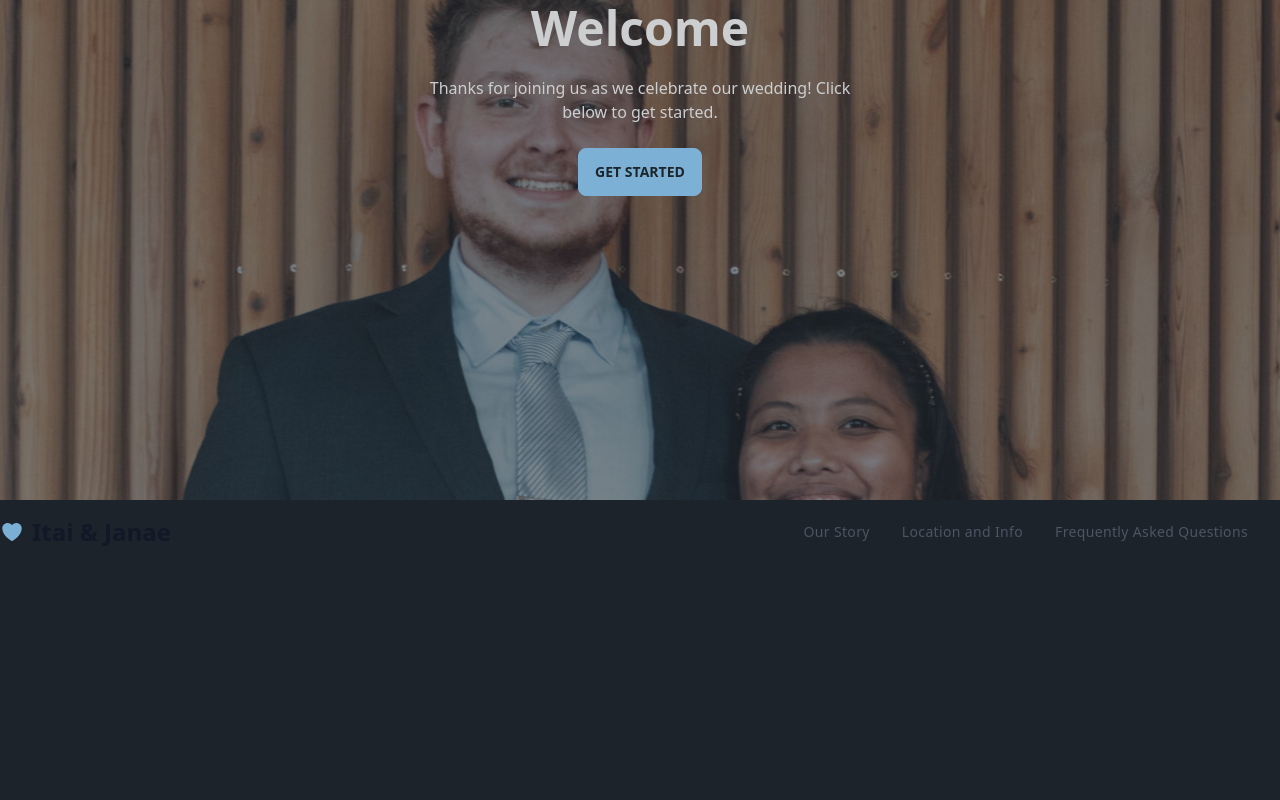
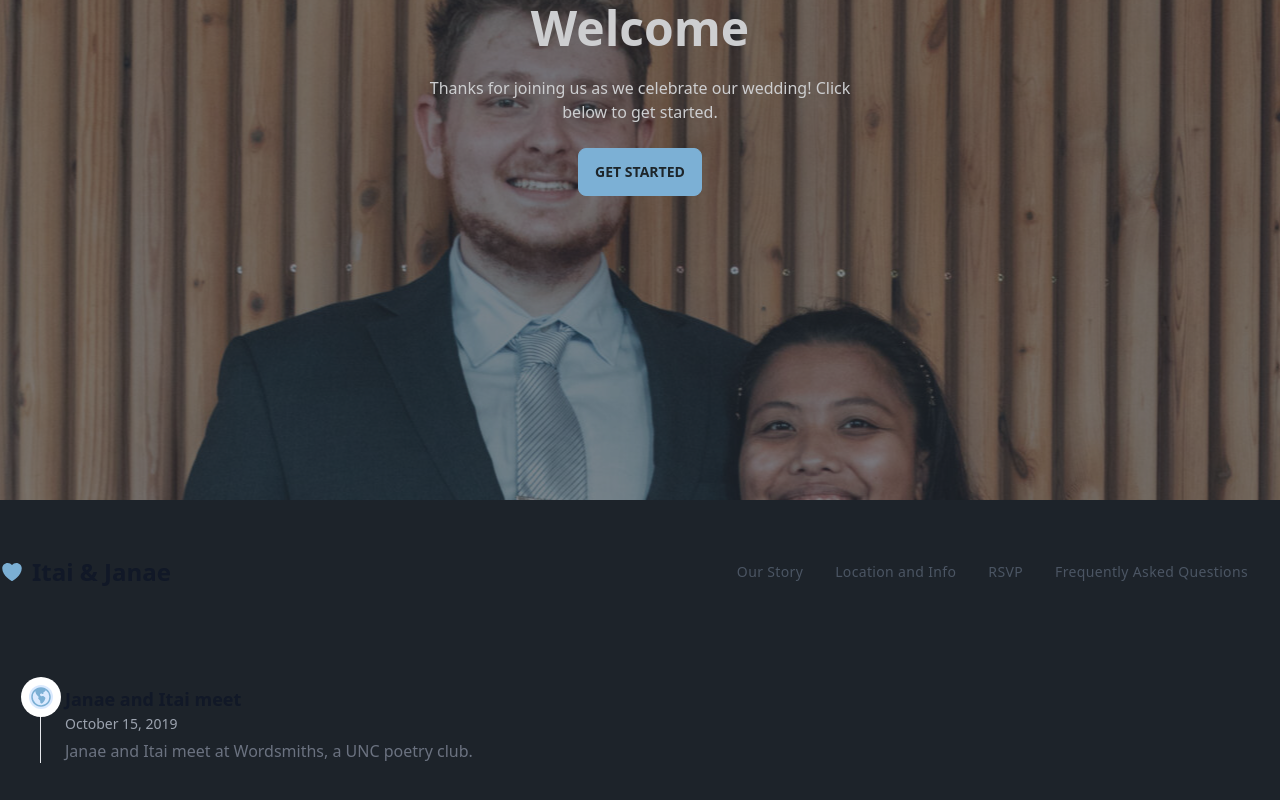
Before and after one commit to itaifish/wedding-website, a React (Vite) app: page / in a window 1280 px wide. Shown: the part 300-1100 px from the top of the page. Before the commit the page ends 865 px from the top, so only its background shows below. Built offline with nearby package versions, Linux system fonts and the light colour scheme.

Commit message:
Working on navbar and timeline

```diff
--- /dev/null
+++ b/src/components/atoms/Timeline.tsx
@@ -0,0 +1,36 @@
+export interface TimelineProps {
+	events: { name: string; description: string; tag?: string; icon?: JSX.Element; date: Date }[];
+}
+export default function Timeline(props: TimelineProps) {
+	return (
+		<ol className="relative mx-10 my-20 border-l border-gray-200 dark:border-gray-700">
+			{props.events.map((event, index) => {
+				return (
+					<li className="mb-10 ml-6" key={index}>
+						{event.icon && (
+							<span className="absolute -left-3 flex h-6 w-6 items-center justify-center rounded-full bg-blue-100 ring-8 ring-white dark:bg-blue-900 dark:ring-gray-900">
+								{event.icon}
+							</span>
+						)}
+						<h3 className="mb-1 flex items-center text-lg font-semibold text-gray-900 dark:text-white">
+							{event.name}
+							{event.tag && (
+								<span className="ml-3 mr-2 rounded bg-blue-100 px-2.5 py-0.5 text-sm font-medium text-blue-800 dark:bg-blue-900 dark:text-blue-300">
+									{event.tag}
+								</span>
+							)}
+						</h3>
+						<time className="mb-2 block text-sm font-normal leading-none text-gray-400 dark:text-gray-500">
+							{event.date.toLocaleDateString('en-US', {
+								year: 'numeric',
+								month: 'long',
+								day: 'numeric',
+							})}
+						</time>
+						<p className="mb-4 text-base font-normal text-gray-500 dark:text-gray-400">{event.description}</p>
+					</li>
+				);
+			})}
+		</ol>
+	);
+}
--- /dev/null
+++ b/src/components/atoms/icons/Globe.tsx
@@ -0,0 +1,11 @@
+export default function Globe({ fill }: { fill: string | undefined }) {
+	return (
+		<svg xmlns="http://www.w3.org/2000/svg" viewBox="0 0 24 24" fill={fill} className="h-6 w-6">
+			<path
+				fillRule="evenodd"
+				d="M12 2.25c-5.385 0-9.75 4.365-9.75 9.75s4.365 9.75 9.75 9.75 9.75-4.365 9.75-9.75S17.385 2.25 12 2.25zM6.262 6.072a8.25 8.25 0 1010.562-.766 4.5 4.5 0 01-1.318 1.357L14.25 7.5l.165.33a.809.809 0 01-1.086 1.085l-.604-.302a1.125 1.125 0 00-1.298.21l-.132.131c-.439.44-.439 1.152 0 1.591l.296.296c.256.257.622.374.98.314l1.17-.195c.323-.054.654.036.905.245l1.33 1.108c.32.267.46.694.358 1.1a8.7 8.7 0 01-2.288 4.04l-.723.724a1.125 1.125 0 01-1.298.21l-.153-.076a1.125 1.125 0 01-.622-1.006v-1.089c0-.298-.119-.585-.33-.796l-1.347-1.347a1.125 1.125 0 01-.21-1.298L9.75 12l-1.64-1.64a6 6 0 01-1.676-3.257l-.172-1.03z"
+				clipRule="evenodd"
+			/>
+		</svg>
+	);
+}
--- a/src/components/molecules/Body.tsx
+++ b/src/components/molecules/Body.tsx
@@ -1,9 +1,11 @@
+import OurStory from '../organisms/OurStory';
 import Header from './Header';
 
 export default function Body() {
 	return (
 		<>
 			<Header />
+			<OurStory />
 		</>
 	);
 }
--- a/src/components/molecules/Header.tsx
+++ b/src/components/molecules/Header.tsx
@@ -1,25 +1,29 @@
 import HeartIcon from '../atoms/icons/Heart';
 
-const links = [
-	{
-		to: '/#story',
+export const links = {
+	story: {
+		to: 'story',
 		label: 'Our Story',
 	},
-	{
-		to: '/#location',
+	location: {
+		to: 'location',
 		label: 'Location and Info',
 	},
-	{
-		to: '/#faq',
+	rsvp: {
+		to: 'rsvp',
+		label: 'RSVP',
+	},
+	faq: {
+		to: 'faq',
 		label: 'Frequently Asked Questions',
 	},
-];
+};
 
 export default function Header() {
 	return (
-		<>
-			<header>
-				<nav className="absolute z-10 w-full border-b border-black/5 dark:border-white/5 lg:border-transparent">
+		<header>
+			<div className="container mx-auto">
+				<nav className="z-10 my-10 w-full border-b border-black/5 dark:border-white/5 lg:border-transparent">
 					<div className="relative flex flex-wrap items-center justify-between gap-6 py-3 md:gap-0 md:py-4">
 						<div className="relative z-20 flex w-full justify-between md:px-0 lg:w-max">
 							<a href="/#home" aria-label="logo" className="flex items-center space-x-2">
@@ -55,9 +59,12 @@ export default function Header() {
 						>
 							<div className="w-full text-gray-600 dark:text-gray-200 lg:w-auto lg:pr-4 lg:pt-0">
 								<ul className="flex flex-col gap-6 tracking-wide lg:flex-row lg:gap-0 lg:text-sm">
-									{links.map((link) => (
+									{Object.values(links).map((link) => (
 										<li>
-											<a href={link.to} className="block transition hover:text-primary dark:hover:text-white md:px-4">
+											<a
+												href={`/#${link.to}`}
+												className="block transition hover:text-primary dark:hover:text-white md:px-4"
+											>
 												<span>{link.label}</span>
 											</a>
 										</li>
@@ -67,7 +74,7 @@ export default function Header() {
 						</div>
 					</div>
 				</nav>
-			</header>
-		</>
+			</div>
+		</header>
 	);
 }
--- /dev/null
+++ b/src/components/organisms/OurStory.tsx
@@ -0,0 +1,20 @@
+import Timeline, { TimelineProps } from '../atoms/Timeline';
+import Globe from '../atoms/icons/Globe';
+import { links } from '../molecules/Header';
+
+const events: TimelineProps['events'] = [
+	{
+		name: 'Janae and Itai meet',
+		description: 'Janae and Itai meet at Wordsmiths, a UNC poetry club. ',
+		date: new Date('15 Oct 2019 08:45:00 GMT'),
+		icon: <Globe fill="#7BAFD4" />,
+	},
+];
+
+export default function OurStory() {
+	return (
+		<div id={links.story.to} className="mt-1.5">
+			<Timeline events={events} />
+		</div>
+	);
+}
```
